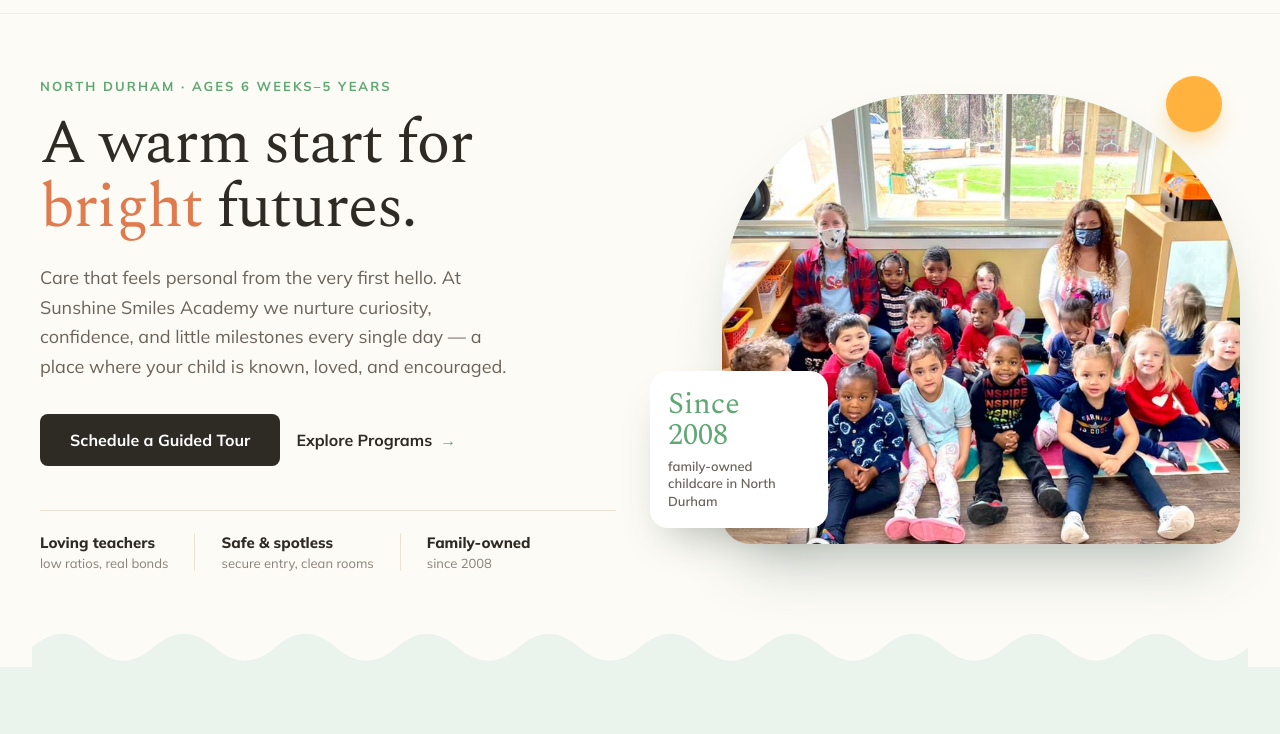
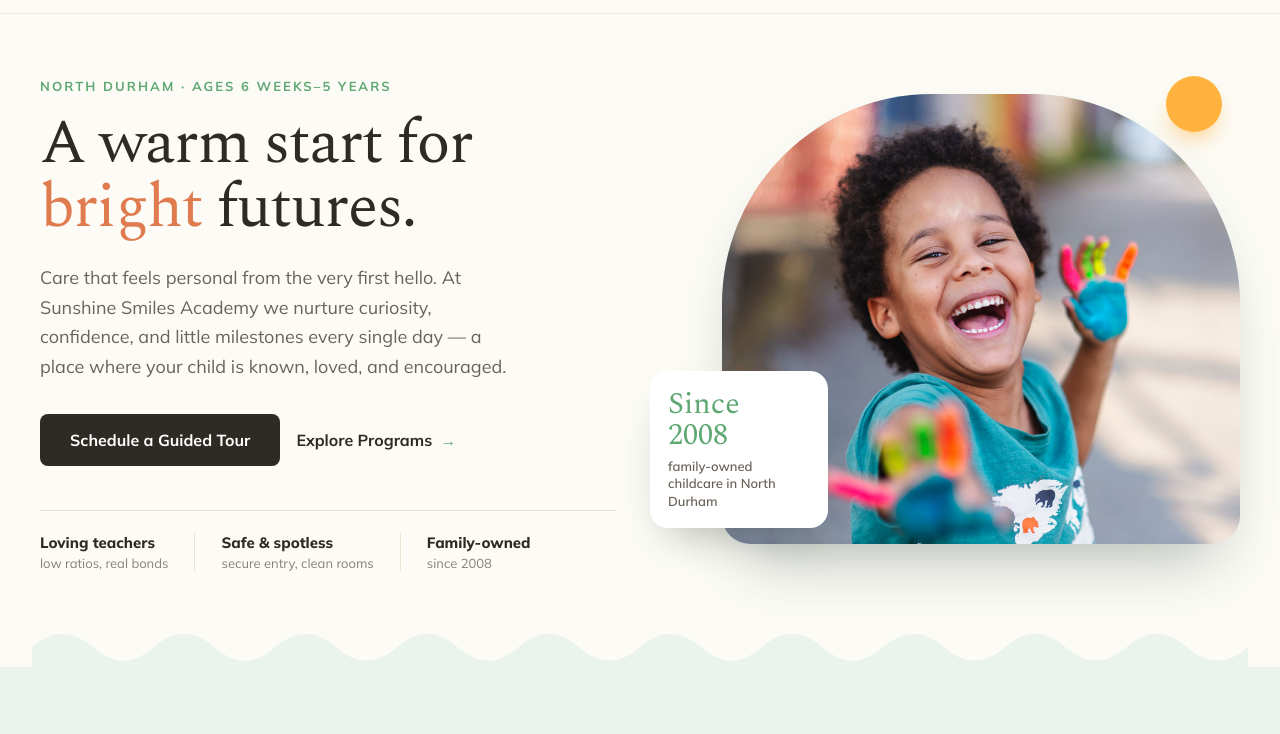
Before and after one commit to austinfindyourmargin/sunshine-smiles, a plain HTML site: page index.html in a window 1280 px wide. Shown: the part 61-795 px from the top of the page. Drawn offline with nearby package versions, Linux system fonts and the light colour scheme.

Commit message:
Swap homepage hero photo

```diff
--- a/index.html
+++ b/index.html
@@ -111,7 +111,7 @@
       </div>
       <div style="position:relative; min-height:460px;">
         <div class="ss-heroimg" style="position:absolute; right:0; top:0; width:90%; height:450px; border-radius:210px 210px 28px 28px; overflow:hidden; background:linear-gradient(160deg,#D4ECDB,#CDE9F7); box-shadow:0 34px 64px -26px rgba(70,90,80,.45);">
-          <img src="images/enrollment/155364905-3911882505498525-3877656492806203889-n_orig.jpg" alt="Children and a teacher smiling together in a Sunshine Smiles classroom." loading="eager" fetchpriority="high" decoding="async" style="width:100%; height:100%; object-fit:cover; object-position:center 42%;">
+          <img src="images/home/kidlaughinprograms_orig.jpg" alt="A child laughing with colorful paint on their hands at Sunshine Smiles Academy." loading="eager" fetchpriority="high" decoding="async" style="width:100%; height:100%; object-fit:cover; object-position:center 45%;">
         </div>
         <div style="position:absolute; left:-14px; bottom:26px; width:178px; background:#fff; border-radius:18px; padding:18px; box-shadow:0 22px 42px -18px rgba(70,80,70,.4);">
           <div style="font-family:Spectral,serif; font-size:30px; color:#5FA873; line-height:1.05;">Since<br>2008</div>
```
